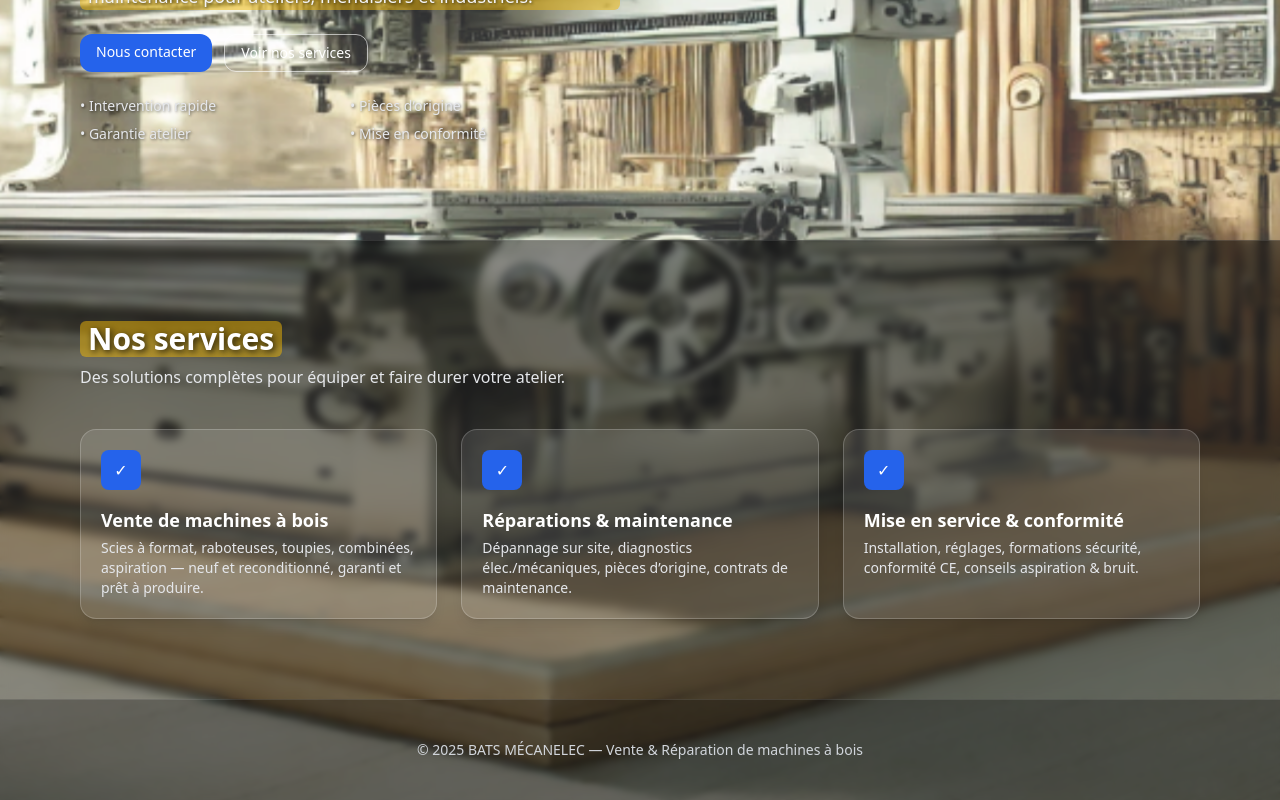
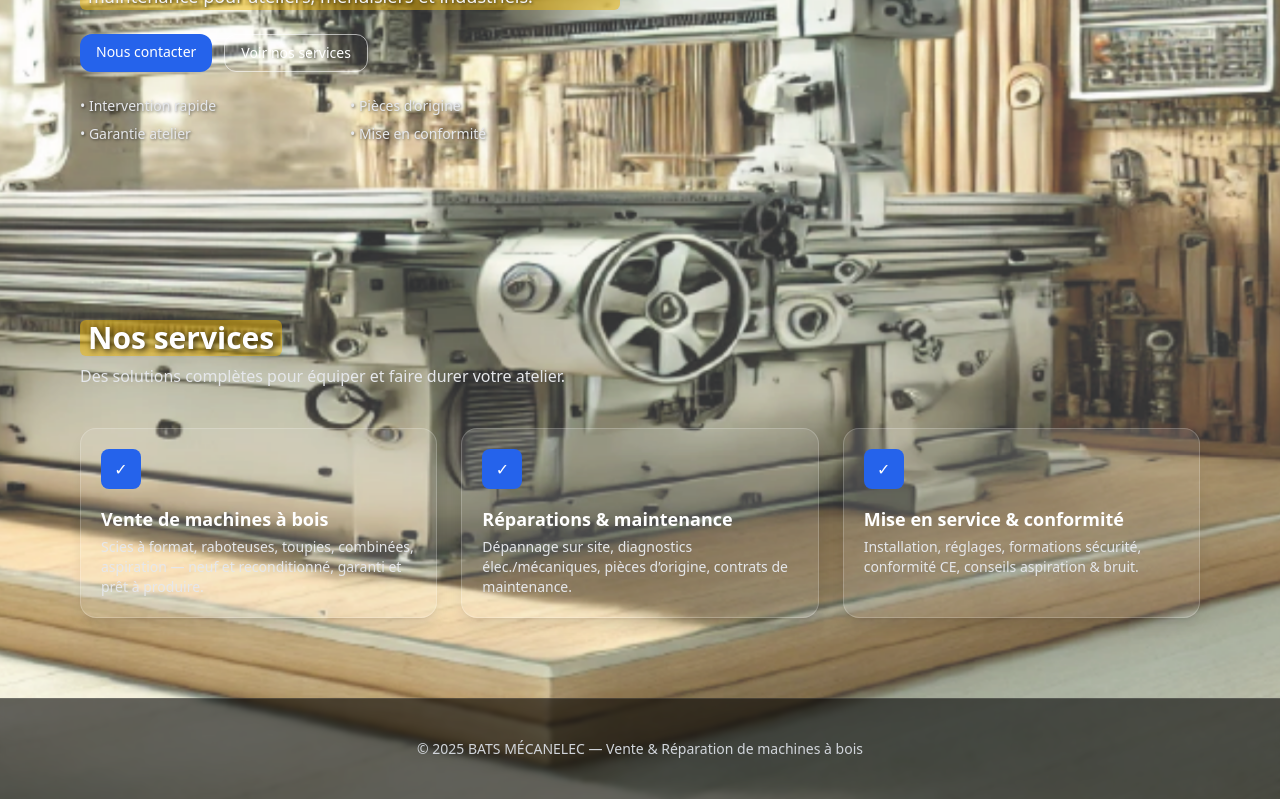
Before and after one commit to auvergnecnc-png/batsmecanelec, a Next.js app: page / in a window 1280 px wide. Shown: the part 555-1355 px from the top of the page. Built offline with nearby package versions, Linux system fonts and the light colour scheme.

Commit message:
Simplify services section styling
Removed backdrop blur and border from services section.

```diff
--- a/components/HomeLanding.jsx
+++ b/components/HomeLanding.jsx
@@ -94,7 +94,7 @@ export default function HomeLanding() {
       </section>
 
       {/* Services */}
-      <section id="services" className="relative z-10 py-20 bg-black/45 backdrop-blur-sm border-t border-white/10">
+      <section id="services" className="relative z-10 py-20">
         <div className="max-w-6xl mx-auto px-4 text-white">
           <h2 className="text-3xl font-bold text-soft-shadow-2 bg-logo-yellow-50 inline-block px-2 rounded-md">Nos services</h2>
           <p className="mt-2 text-gray-200">Des solutions complètes pour équiper et faire durer votre atelier.</p>
```
